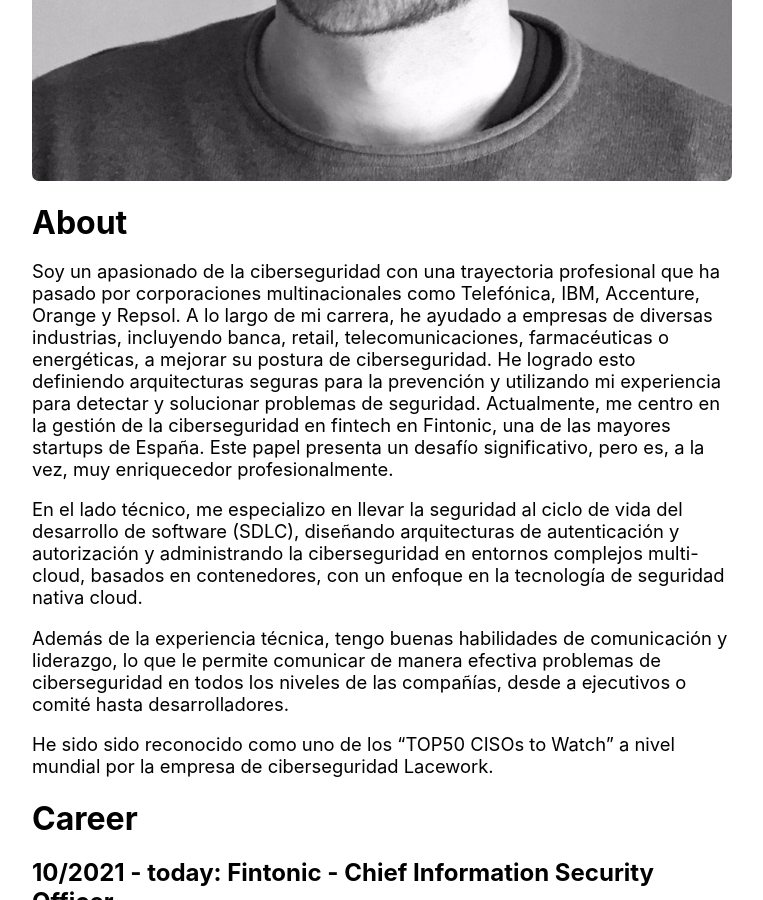
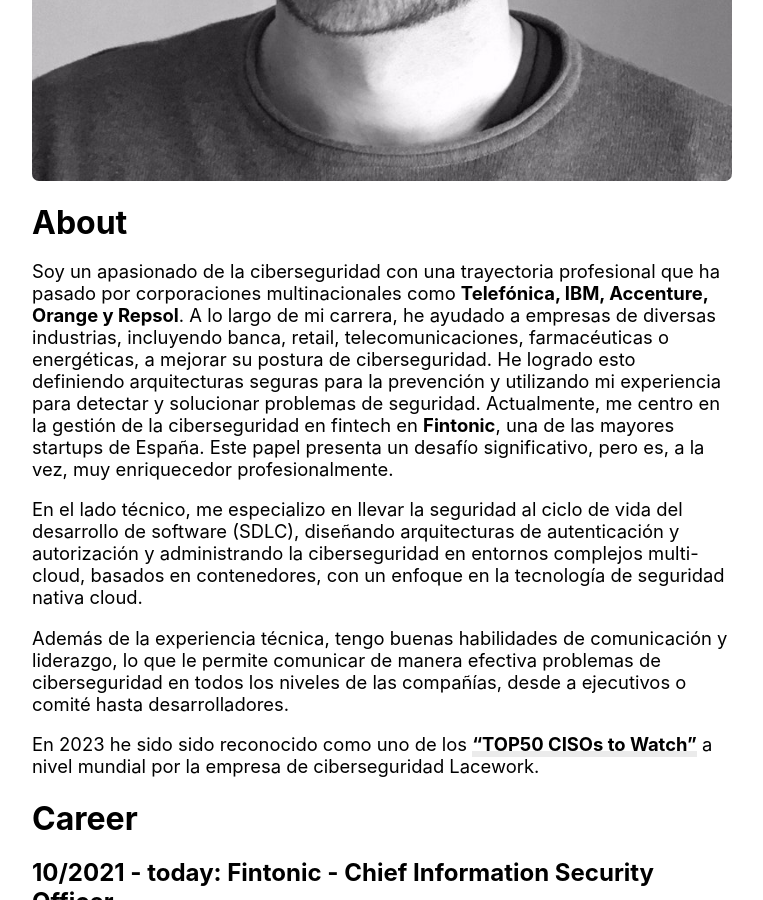
Before and after one commit to cervantestech/cervantestech.github.io, a Jekyll site: the page built from about_es.md, in a window 1280 px wide and 900 px high, scrolled down 764 px. Shown: the whole window, without its empty margins (258-1021 px from the left). Built offline with Jekyll 4.4.1, drawn with Linux system fonts in a browser that asks for light colours; nearby versions of some CDN libraries; some of the changed text lies outside the part shown.

```diff
--- a/about_es.md
+++ b/about_es.md
@@ -9,14 +9,14 @@ title: About
 
 # About
 
-Soy un apasionado de la ciberseguridad con una trayectoria profesional que ha pasado por corporaciones multinacionales como Telefónica, IBM, Accenture, Orange y Repsol. A lo largo de mi carrera, he ayudado a empresas de diversas industrias, incluyendo banca, retail, telecomunicaciones, farmacéuticas o energéticas, a mejorar su postura de ciberseguridad. He logrado esto definiendo arquitecturas seguras para la prevención y utilizando mi experiencia para detectar y solucionar problemas de seguridad.
-Actualmente, me centro en la gestión de la ciberseguridad en fintech en Fintonic, una de las mayores startups de España. Este papel presenta un desafío significativo, pero es, a la vez, muy enriquecedor profesionalmente.
+Soy un apasionado de la ciberseguridad con una trayectoria profesional que ha pasado por corporaciones multinacionales como **Telefónica, IBM, Accenture, Orange y Repsol**. A lo largo de mi carrera, he ayudado a empresas de diversas industrias, incluyendo banca, retail, telecomunicaciones, farmacéuticas o energéticas, a mejorar su postura de ciberseguridad. He logrado esto definiendo arquitecturas seguras para la prevención y utilizando mi experiencia para detectar y solucionar problemas de seguridad.
+Actualmente, me centro en la gestión de la ciberseguridad en fintech en **Fintonic**, una de las mayores startups de España. Este papel presenta un desafío significativo, pero es, a la vez, muy enriquecedor profesionalmente.
 
 En el lado técnico, me especializo en llevar la seguridad al ciclo de vida del desarrollo de software (SDLC), diseñando arquitecturas de autenticación y autorización y administrando la ciberseguridad en entornos complejos multi-cloud, basados en contenedores, con un enfoque en la tecnología de seguridad nativa cloud.
 
 Además de la experiencia técnica, tengo buenas habilidades de comunicación y liderazgo, lo que le permite comunicar de manera efectiva problemas de ciberseguridad en todos los niveles de las compañías, desde a ejecutivos o comité hasta desarrolladores.
 
-He sido sido reconocido como uno de los "TOP50 CISOs to Watch" a nivel mundial por la empresa de ciberseguridad Lacework.
+En 2023 he sido sido reconocido como uno de los [**"TOP50 CISOs to Watch"**](https://www.lacework.com/blog/50-cisos-to-watch/) a nivel mundial por la empresa de ciberseguridad Lacework.
 
 
 # Career
```
Also changed, not shown: other parts of about_es.md (+2 -2 lines), about.md (+8 -8 lines), assets/img/accenture.png (added), assets/img/fintonic.png (added), assets/img/ibm.png (added), assets/img/ob.png (added), assets/img/repsol.png (added), assets/img/telefonica.png (added).
